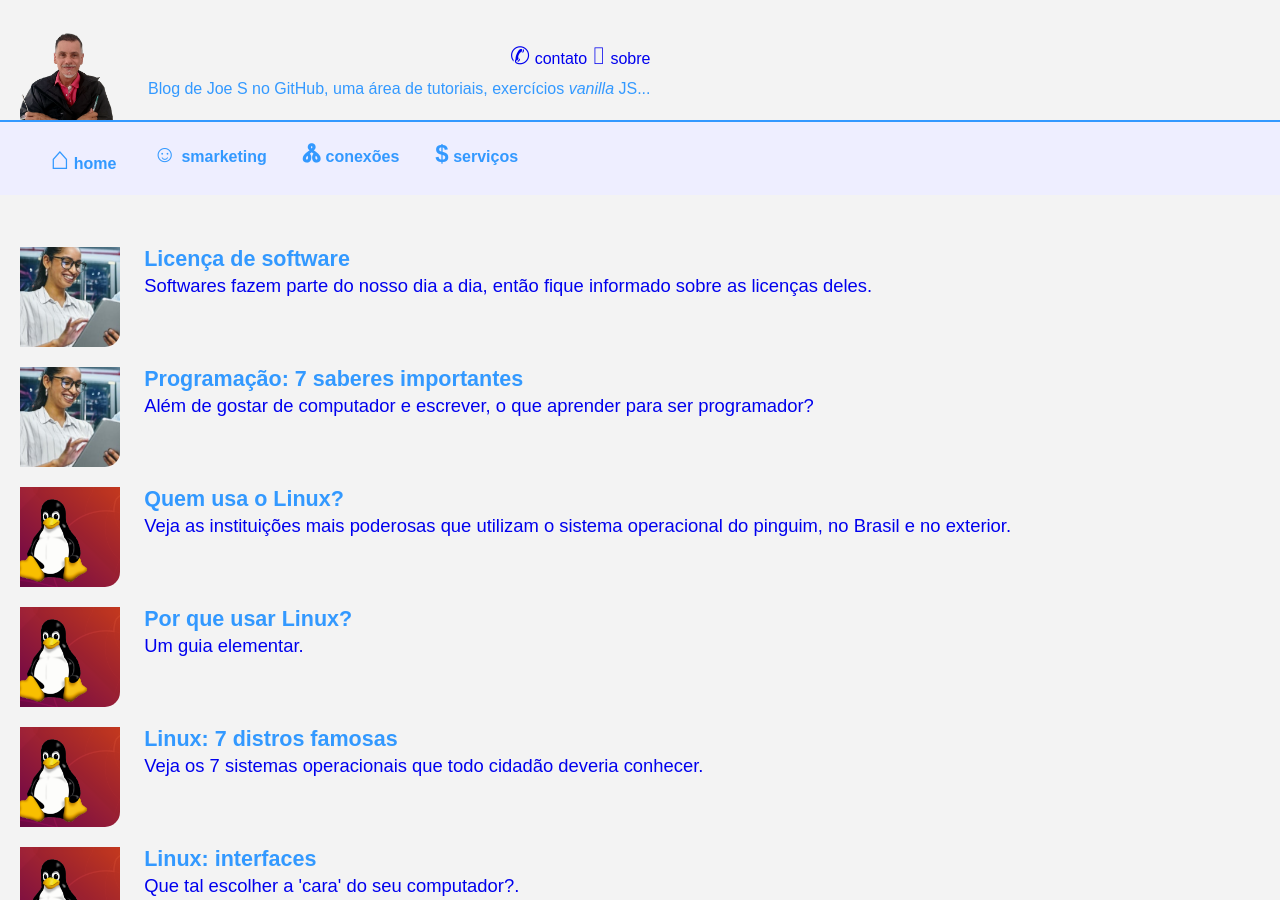
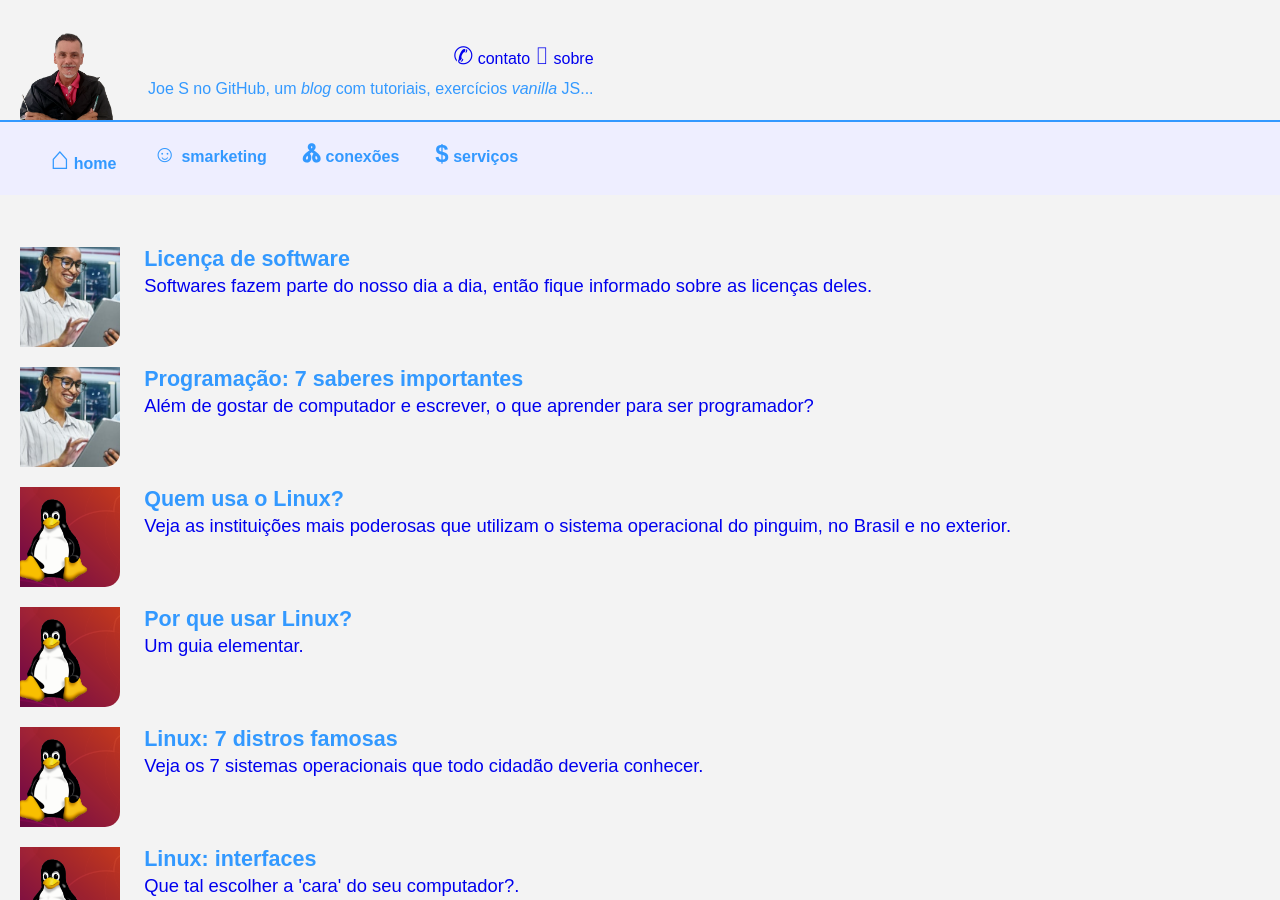
Before and after one commit to Joesynth/joesynth.github.io, a Jekyll site: the page built from index.html, in a window 1280 px wide and 900 px high. Built offline with Jekyll 4.4.1, drawn with Linux system fonts in a browser that asks for light colours.

Commit message:
Update default.html

```diff
--- a/_layouts/default.html
+++ b/_layouts/default.html
@@ -12,7 +12,7 @@
         <img src="image/joe_s.png" alt="Logo" class="img-header">
         <div class="header-desc">
             <p id="menuTop"><a href="contato.html"><span class="unicode">✆</span> contato</a> <a href="quem.html"><span class="unicode">⌷</span> sobre</a></p>
-            <p id="bemVindo">Blog de Joe S no GitHub, uma área de tutoriais, exercícios <em>vanilla</em> JS...</p>
+            <p id="bemVindo">Joe S no GitHub, um <em>blog</em> com tutoriais, exercícios <em>vanilla</em> JS...</p>
         </div>
     </header>
 
```
Also changed, not shown: other parts of _layouts/default.html (+1 -1 lines).
